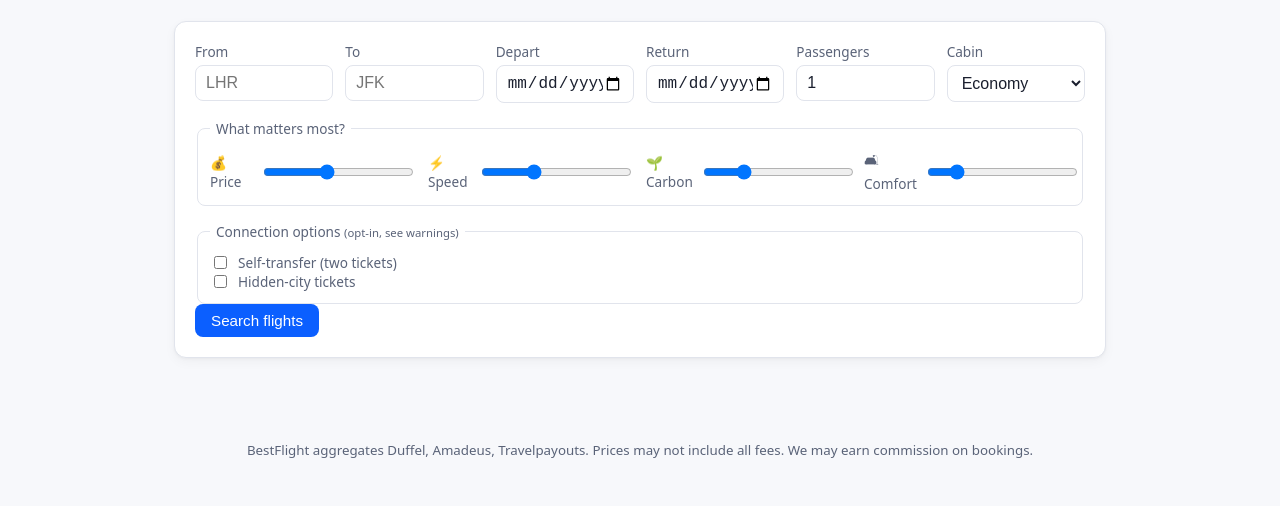
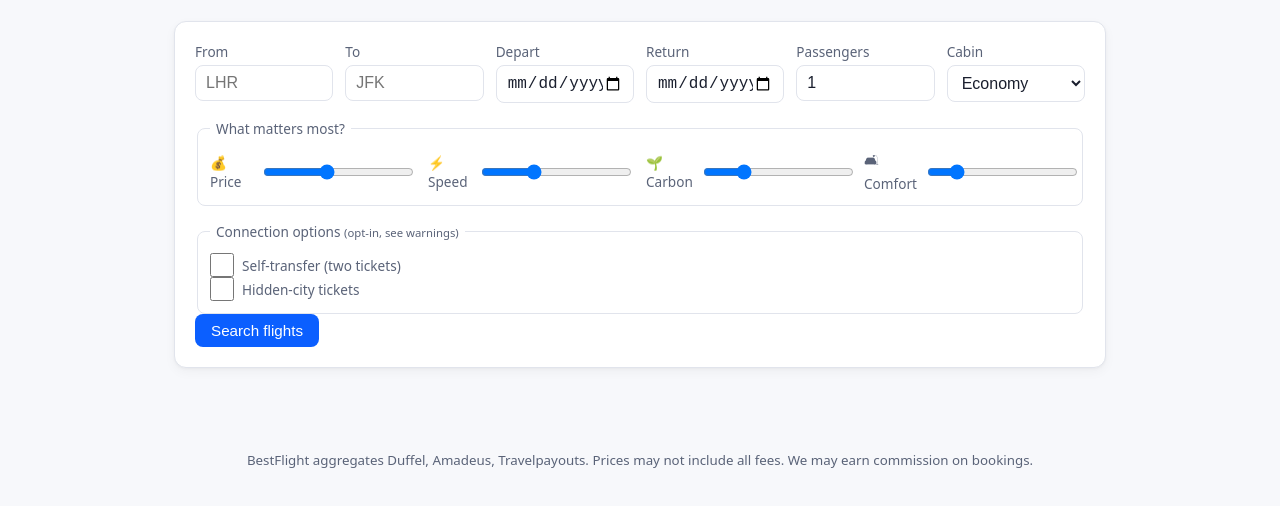
Before and after one commit to philipposk/BestFlight, a website built with Vite: page index.html in a window 1280 px wide. Shown: the part 160-666 px from the top of the page. Built offline with nearby package versions, Linux system fonts and the light colour scheme; some packages are replaced by stand-ins of ours; no server answers.

Commit message:
a11y: 24px checkboxes in advanced search options (#2)
Co-authored-by: philipposk <philipposk@users.noreply.github.com>

```diff
--- a/src/style.css
+++ b/src/style.css
@@ -54,6 +54,7 @@ main { max-width: 980px; margin: 0 auto; padding: 24px; }
 .priorities label { flex-direction: row; align-items: center; gap: 8px; }
 .priorities input[type="range"] { flex: 1; }
 .advanced label { flex-direction: row; align-items: center; gap: 8px; margin-right: 16px; }
+.advanced input[type="checkbox"] { width: 24px; height: 24px; margin: 0; accent-color: var(--primary); }
 
 .btn { padding: 8px 16px; border-radius: 8px; border: none; cursor: pointer; font-size: .95rem; font-weight: 500; text-decoration: none; display: inline-block; }
 .btn-primary { background: var(--primary); color: white; }
```
